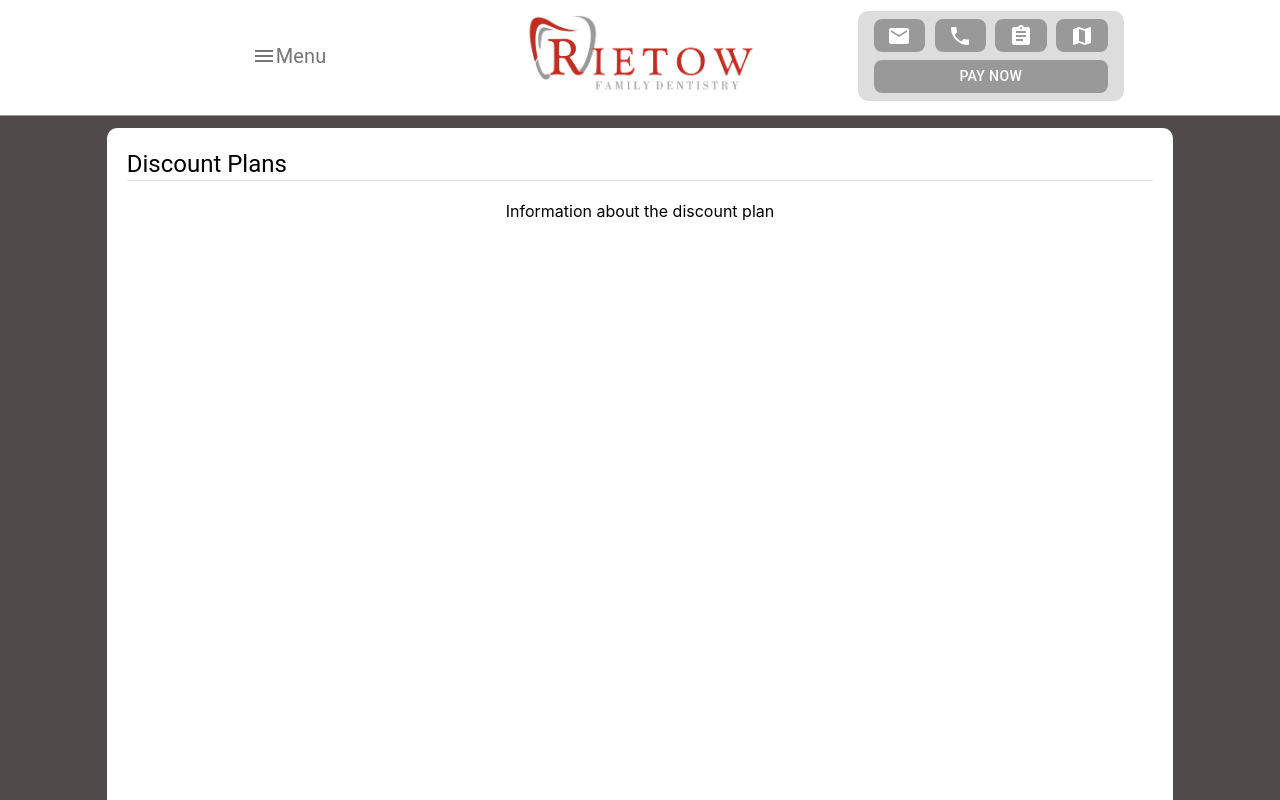
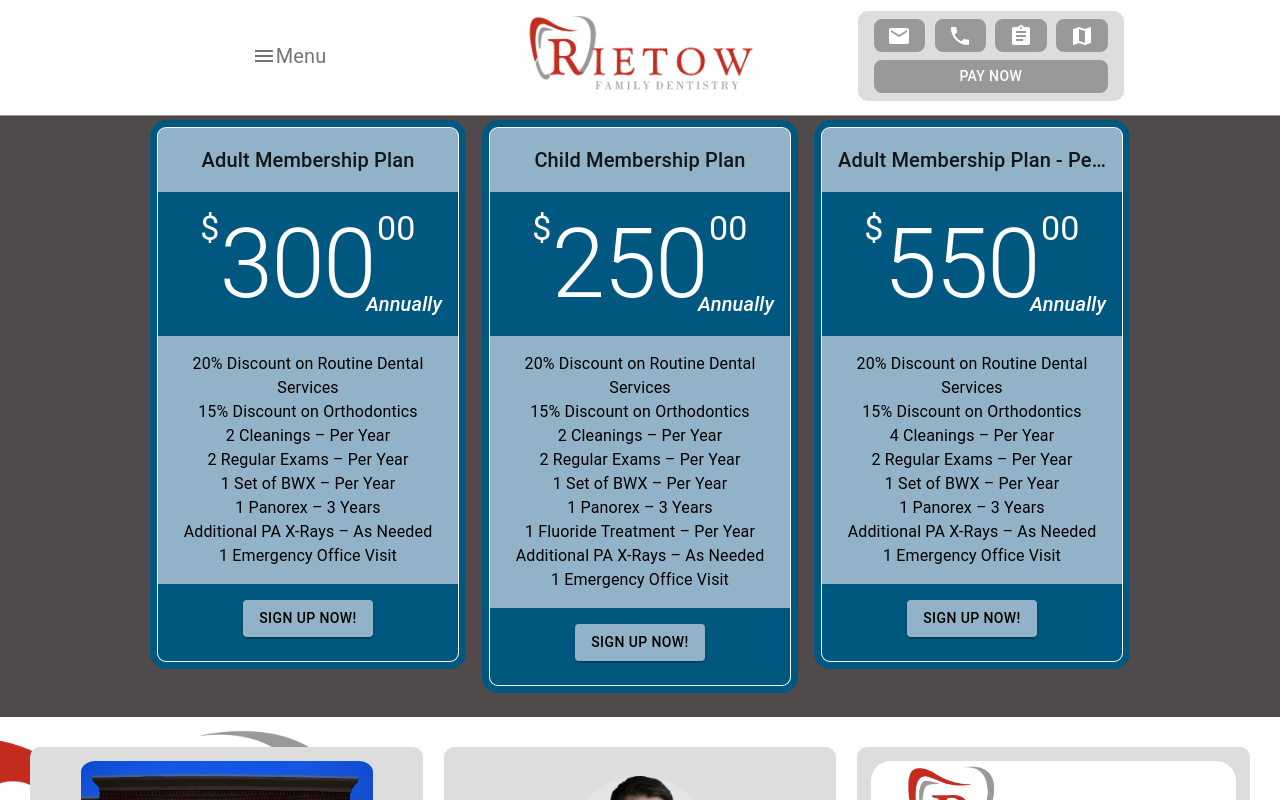
Before and after one commit to Tcviles/rietow-family-dentistry, a React (Create React App) app: page /insurance in a window 1280 px wide. Shown: the top 800 px of the page. Built offline with nearby package versions, Linux system fonts and the light colour scheme.

Commit message:
make meet the team and insurance pages

```diff
--- a/src/App.tsx
+++ b/src/App.tsx
@@ -10,6 +10,7 @@ import SlideoutMenu from './components/SlideoutMenu';
 import ContactPage from './components/ ContactPage';
 import TopFooter from './components/TopFooter';
 import Insurance from './components/Insurance';
+import MeetTheTeam from './components/MeetTheTeam';
 
 const useStyles = tss.create({
   app: {
@@ -45,6 +46,7 @@ function App() {
               <Route path='/' element={<Content />} />
               <Route path='/services' element={<Services />} />
               <Route path='/contact' element={<ContactPage />} />
+              <Route path='/team' element={<MeetTheTeam />} />
               <Route path='/insurance' element={<Insurance />} />
             </Routes>
           </Grid>
--- a/src/components/Insurance.tsx
+++ b/src/components/Insurance.tsx
@@ -1,44 +1,129 @@
 import React from 'react';
-import { Button, Divider, Grid, Typography } from '@mui/material';
-import { tss } from 'tss-react'
-import MeetDrJoe from './shared/MeetDrJoe';
+import { Box, Typography, Card, CardContent, Button, Grid } from '@mui/material';
 
-const useStyles = tss.create({
-    insuranceContainer: {
-        display: 'flex',
-        justifyContent: 'center',
-        alignContent: 'start',
-        height: '100vh',
-        background: 'white',
-        padding: '20px',
-        borderRadius: '10px'
+const MembershipCard = ({ title, price, features }: { title: string; price: number; features: string[] }) => {
+  return (
+    <Card
+      sx={{
+        width: 300,
+        borderRadius: 2,
+        overflow: 'hidden',
+        boxShadow: '0 0 0 1px #fff, 0 0 0 8px #005880', // Dark blue outer border and white inner border
+        mb: 2,
+      }}
+    >
+      <CardContent sx={{ backgroundColor: '#91B2C7', textAlign: 'center' }}>
+        <Typography
+          variant="h6"
+          component="div"
+          sx={{
+            whiteSpace: 'nowrap',
+            overflow: 'hidden',
+            textOverflow: 'ellipsis',
+          }}
+        >
+          {title}
+        </Typography>
+      </CardContent>
+
+      <CardContent sx={{ backgroundColor: '#005880', position: 'relative', color: 'white', textAlign: 'center' }}>
+        <Box display="inline-flex" alignItems="flex-start">
+          <Typography variant="h4" component="span" sx={{ verticalAlign: 'top' }}>
+            $
+          </Typography>
+          <Typography variant="h1" component="span">
+            {price}
+          </Typography>
+          <Typography variant="h4" component="span" sx={{ verticalAlign: 'top', marginLeft: '2px' }}>
+            00
+          </Typography>
+        </Box>
+        <Typography
+          variant="h6"
+          component="span"
+          sx={{ position: 'absolute', right: 16, bottom: 16, fontStyle: 'italic' }}
+        >
+          Annually
+        </Typography>
+      </CardContent>
+
+      <CardContent sx={{ backgroundColor: '#91B2C7', textAlign: 'center', color: '#000' }}>
+        {features.map((feature: string, index: any) => (
+          <Typography key={index} variant="body1">
+            {feature}
+          </Typography>
+        ))}
+      </CardContent>
+
+      <CardContent sx={{ backgroundColor: '#005880', textAlign: 'center' }}>
+        <Button
+          variant="contained"
+          sx={{ backgroundColor: '#91B2C7', color: '#000', ':hover': { backgroundColor: '#80A1B6' } }}
+        >
+          SIGN UP NOW!
+        </Button>
+      </CardContent>
+    </Card>
+  );
+};
+
+const MembershipCardsContainer = () => {
+  const plans = [
+    {
+      title: 'Adult Membership Plan',
+      price: 300,
+      features: [
+        '20% Discount on Routine Dental Services',
+        '15% Discount on Orthodontics',
+        '2 Cleanings – Per Year',
+        '2 Regular Exams – Per Year',
+        '1 Set of BWX – Per Year',
+        '1 Panorex – 3 Years',
+        'Additional PA X-Rays – As Needed',
+        '1 Emergency Office Visit',
+      ],
     },
-    virtualTour: {
-        margin: '20px',
-        '& img': {
-            width: '100%',
-            aspectRatio: 15 / 9
-        },
+    {
+      title: 'Child Membership Plan',
+      price: 250,
+      features: [
+        '20% Discount on Routine Dental Services',
+        '15% Discount on Orthodontics',
+        '2 Cleanings – Per Year',
+        '2 Regular Exams – Per Year',
+        '1 Set of BWX – Per Year',
+        '1 Panorex – 3 Years',
+        '1 Fluoride Treatment – Per Year',
+        'Additional PA X-Rays – As Needed',
+        '1 Emergency Office Visit',
+      ],
     },
-    title: {
-        marginBottom: '20px'
-    }
-})
+    {
+      title: 'Adult Membership Plan - Perio',
+      price: 550,
+      features: [
+        '20% Discount on Routine Dental Services',
+        '15% Discount on Orthodontics',
+        '4 Cleanings – Per Year',
+        '2 Regular Exams – Per Year',
+        '1 Set of BWX – Per Year',
+        '1 Panorex – 3 Years',
+        'Additional PA X-Rays – As Needed',
+        '1 Emergency Office Visit',
+      ],
+    },
+    // You can add more plans here if needed
+  ];
 
-function Insurance() {
-    const { classes } = useStyles()
+  return (
+    <Grid container spacing={4} justifyContent="center">
+      {plans.map((plan, index) => (
+        <Grid item key={index}>
+          <MembershipCard title={plan.title} price={plan.price} features={plan.features} />
+        </Grid>
+      ))}
+    </Grid>
+  );
+};
 
-    return (
-        <Grid container className={classes.insuranceContainer}>
-            <Grid item xs={12} className={classes.title} alignContent='start'>
-                <Typography variant='h5'>Discount Plans</Typography>
-                <Divider />
-            </Grid>
-            <Grid item xs={12} display='flex' alignContent='center' justifyContent='center'>
-                Information about the discount plan
-            </Grid>
-        </Grid>
-    );
-}
-
-export default Insurance;
+export default MembershipCardsContainer;
--- /dev/null
+++ b/src/components/MeetTheTeam.tsx
@@ -0,0 +1,52 @@
+import React from 'react';
+import { Grid, Card, CardContent, Typography, Avatar } from '@mui/material';
+
+interface StaffMember {
+  name: string;
+  image: string;
+}
+
+const staffMembers: StaffMember[] = [
+  { name: 'Bethany', image: require('../media/JoeHeadshot1x1.png') },
+  { name: 'Chelsea', image: require('../media/JoeHeadshot1x1.png') },
+  { name: 'Dana', image: require('../media/JoeHeadshot1x1.png') },
+  { name: 'Emme', image: require('../media/JoeHeadshot1x1.png') },
+  { name: 'Gloria', image: require('../media/JoeHeadshot1x1.png') },
+  { name: 'Kim', image: require('../media/JoeHeadshot1x1.png') },
+  { name: 'Lisa', image: require('../media/JoeHeadshot1x1.png') },
+  { name: 'Libby', image: require('../media/JoeHeadshot1x1.png') },
+  { name: 'Rachel', image: require('../media/JoeHeadshot1x1.png') },
+  { name: 'Tracie', image: require('../media/JoeHeadshot1x1.png') },
+];
+
+const StaffCard: React.FC<StaffMember> = ({ name, image }) => (
+  <Card sx={{ textAlign: 'center', boxShadow: 'none' }}>
+    <CardContent>
+      <Avatar
+        alt={name}
+        src={image}
+        sx={{ width: 120, height: 120, margin: 'auto' }}
+      />
+      <Typography variant="h6" sx={{ marginTop: 2 }}>
+        {name}
+      </Typography>
+    </CardContent>
+  </Card>
+);
+
+const MeetTheStaff: React.FC = () => (
+  <div>
+    <Typography variant="h4" align="center" gutterBottom sx={{ marginTop: 2 }}>
+      Meet the Staff
+    </Typography>
+    <Grid container spacing={4} justifyContent="center">
+      {staffMembers.map((staff) => (
+        <Grid item xs={12} sm={6} md={3} key={staff.name}>
+          <StaffCard name={staff.name} image={staff.image} />
+        </Grid>
+      ))}
+    </Grid>
+  </div>
+);
+
+export default MeetTheStaff;
--- a/src/components/SlideoutMenu.tsx
+++ b/src/components/SlideoutMenu.tsx
@@ -15,7 +15,7 @@ const SlideoutMenu = ({ isOpen, onClose }: { isOpen: boolean, onClose: () => voi
             <ListItem button component={Link} to="/services" onClick={onClose}>
               <ListItemText primary="Our Services" />
             </ListItem>
-            <ListItem button component={Link} to="/about" onClick={onClose}>
+            <ListItem button component={Link} to="/team" onClick={onClose}>
               <ListItemText primary="Meet The Team" />
             </ListItem>
             <ListItem button component={Link} to="/contact" onClick={onClose}>
```
